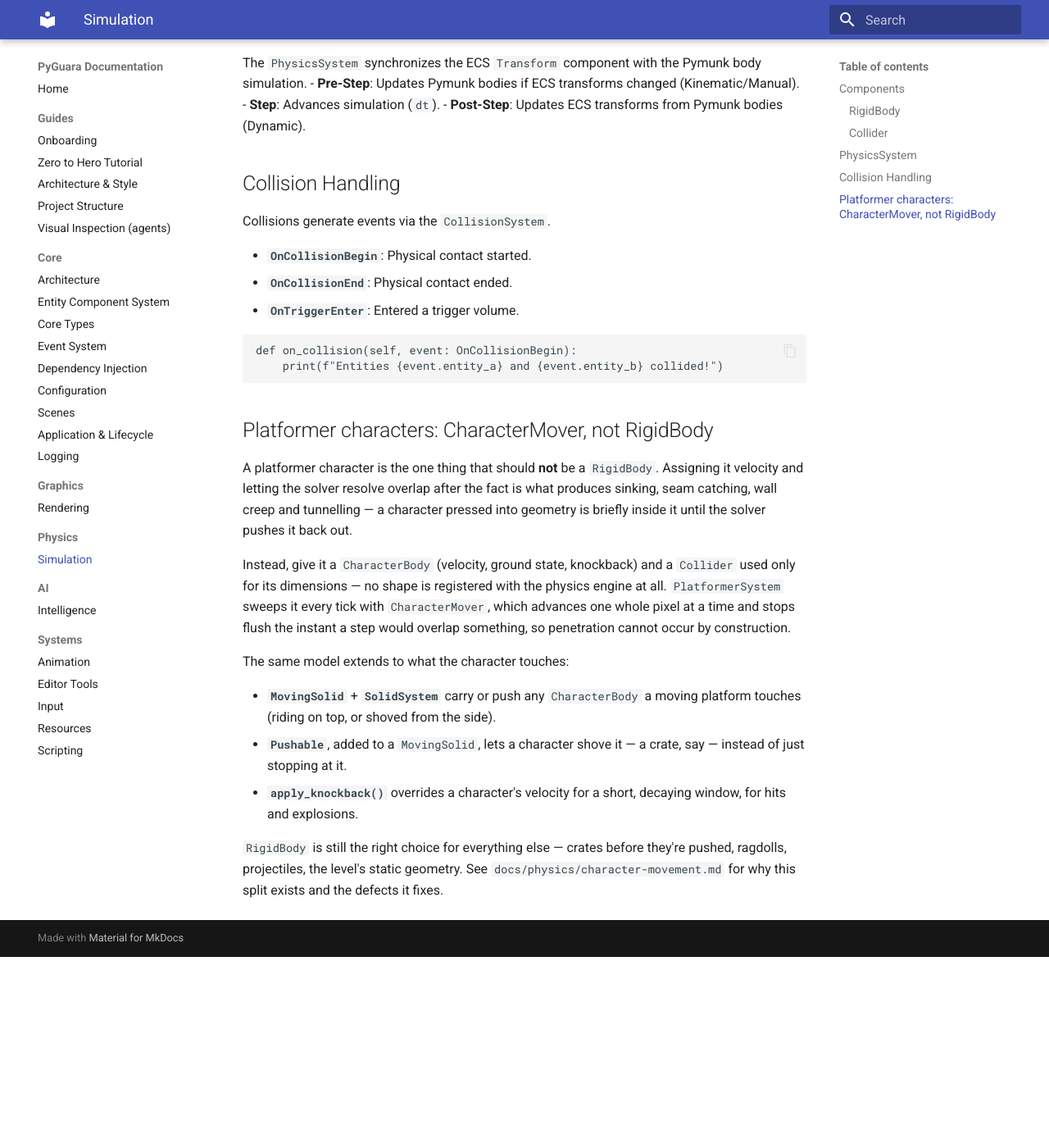
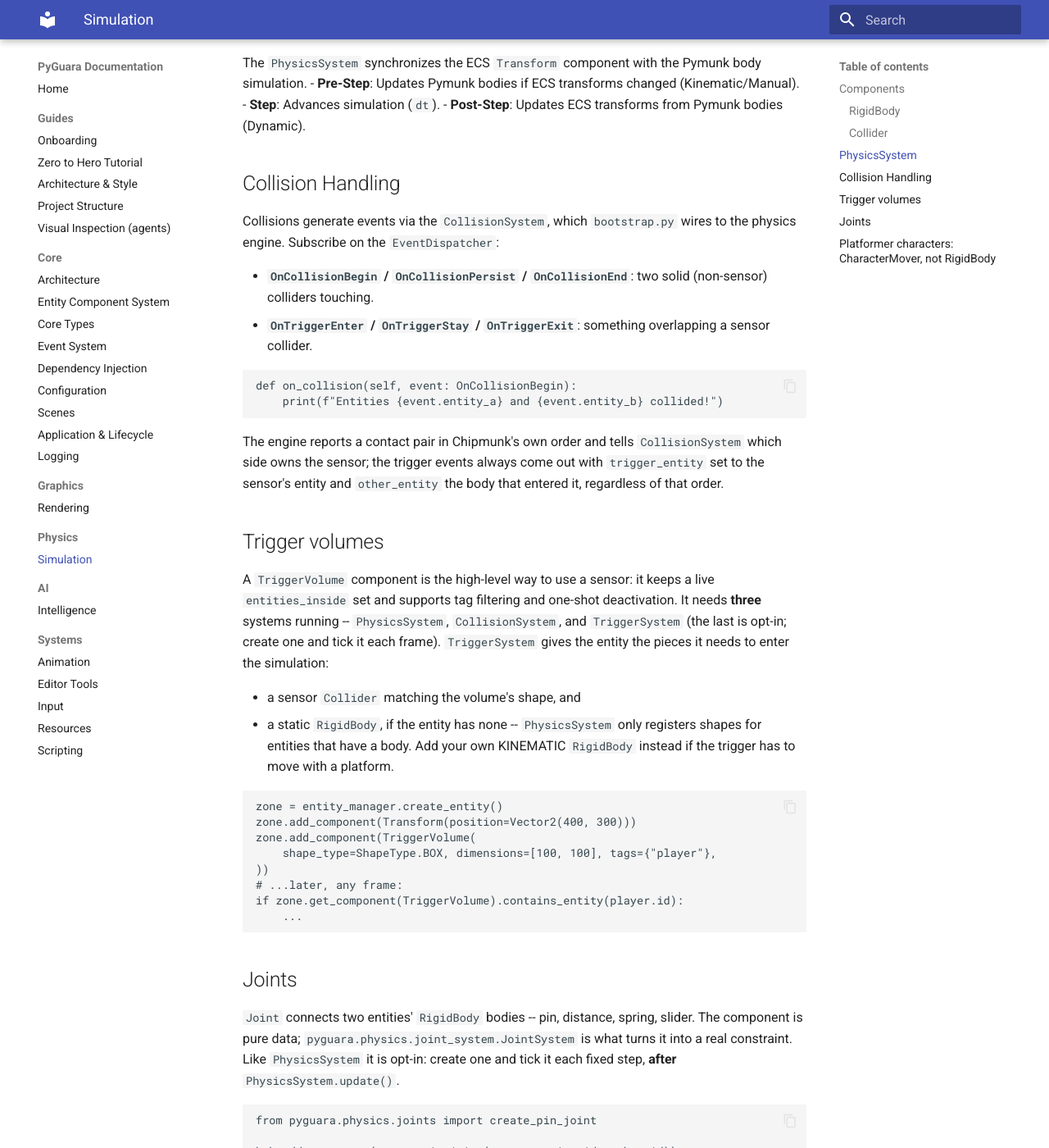
Before and after one commit to Wedeueis/pyguara, an MkDocs documentation site: the page built from docs/physics/simulation.md, in a window 1280 px wide and 1400 px high, scrolled down 601 px. Shown: the whole window at 82% size. Built offline with MkDocs 1.6.1 and Material for MkDocs 9.7.7, drawn with Linux system fonts in a browser that asks for light colours; before the commit the page ends 1768 px from its top, so only the background shows below that; some of the changed text lies outside the part shown.

Commit message:
docs(physics): document JointSystem and the trigger-volume systems
docs/physics/simulation.md gains a Joints section (JointSystem is opt-in,
ticked after PhysicsSystem; the factory helpers) and a Trigger-volumes
section (the three systems it needs, the sensor Collider and static
RigidBody TriggerSystem adds). The collision section now states that
trigger events are always emitted sensor-first regardless of Chipmunk's
pair order.

Co-Authored-By: Claude Sonnet 5 <noreply@anthropic.com>
Claude-Session: https://claude.ai/code/session_01NrKShjnJeydtGXC6YFMJU5

````diff
--- a/docs/physics/simulation.md
+++ b/docs/physics/simulation.md
@@ -25,16 +25,67 @@ The `PhysicsSystem` synchronizes the ECS `Transform` component with the Pymunk b
 
 ## Collision Handling
 
-Collisions generate events via the `CollisionSystem`.
+Collisions generate events via the `CollisionSystem`, which `bootstrap.py`
+wires to the physics engine. Subscribe on the `EventDispatcher`:
 
-*   **`OnCollisionBegin`**: Physical contact started.
-*   **`OnCollisionEnd`**: Physical contact ended.
-*   **`OnTriggerEnter`**: Entered a trigger volume.
+*   **`OnCollisionBegin` / `OnCollisionPersist` / `OnCollisionEnd`**: two
+    solid (non-sensor) colliders touching.
+*   **`OnTriggerEnter` / `OnTriggerStay` / `OnTriggerExit`**: something
+    overlapping a sensor collider.
 
 ```python
 def on_collision(self, event: OnCollisionBegin):
     print(f"Entities {event.entity_a} and {event.entity_b} collided!")
 ```
+
+The engine reports a contact pair in Chipmunk's own order and tells
+`CollisionSystem` which side owns the sensor; the trigger events always come
+out with `trigger_entity` set to the sensor's entity and `other_entity` the
+body that entered it, regardless of that order.
+
+## Trigger volumes
+
+A `TriggerVolume` component is the high-level way to use a sensor: it keeps a
+live `entities_inside` set and supports tag filtering and one-shot
+deactivation. It needs **three** systems running -- `PhysicsSystem`,
+`CollisionSystem`, and `TriggerSystem` (the last is opt-in; create one and
+tick it each frame). `TriggerSystem` gives the entity the pieces it needs to
+enter the simulation:
+
+*   a sensor `Collider` matching the volume's shape, and
+*   a static `RigidBody`, if the entity has none -- `PhysicsSystem` only
+    registers shapes for entities that have a body. Add your own KINEMATIC
+    `RigidBody` instead if the trigger has to move with a platform.
+
+```python
+zone = entity_manager.create_entity()
+zone.add_component(Transform(position=Vector2(400, 300)))
+zone.add_component(TriggerVolume(
+    shape_type=ShapeType.BOX, dimensions=[100, 100], tags={"player"},
+))
+# ...later, any frame:
+if zone.get_component(TriggerVolume).contains_entity(player.id):
+    ...
+```
+
+## Joints
+
+`Joint` connects two entities' `RigidBody` bodies -- pin, distance, spring,
+slider. The component is pure data; `pyguara.physics.joint_system.JointSystem`
+is what turns it into a real constraint. Like `PhysicsSystem` it is opt-in:
+create one and tick it each fixed step, **after** `PhysicsSystem.update()`.
+
+```python
+from pyguara.physics.joints import create_pin_joint
+
+bob.add_component(create_pin_joint(target_entity_id=anchor.id))
+```
+
+`JointSystem` builds the constraint once both entities have a body in the
+engine (retrying on later ticks until then), and destroys it when either
+entity is removed or the `Joint` component is taken off its entity. Factory
+helpers: `create_pin_joint`, `create_distance_joint`, `create_spring_joint`,
+`create_slider_joint`, plus `create_rope_chain` for a segmented rope.
 
 ## Platformer characters: CharacterMover, not RigidBody
 
````
